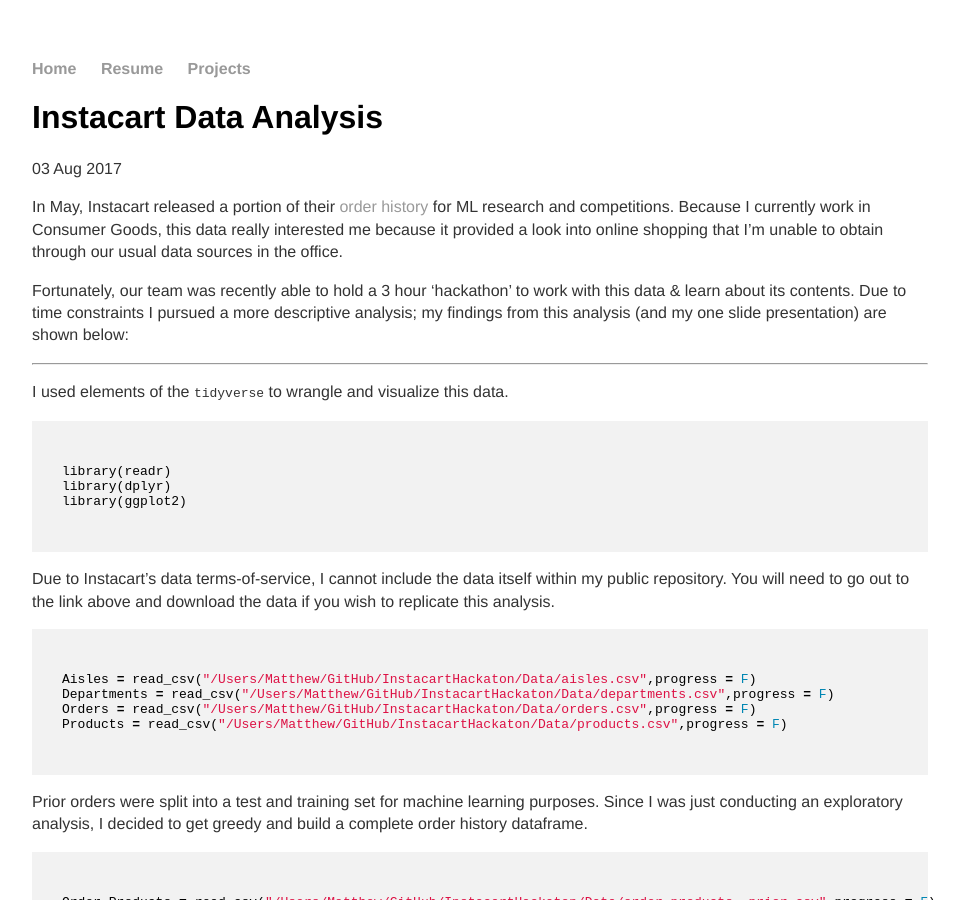
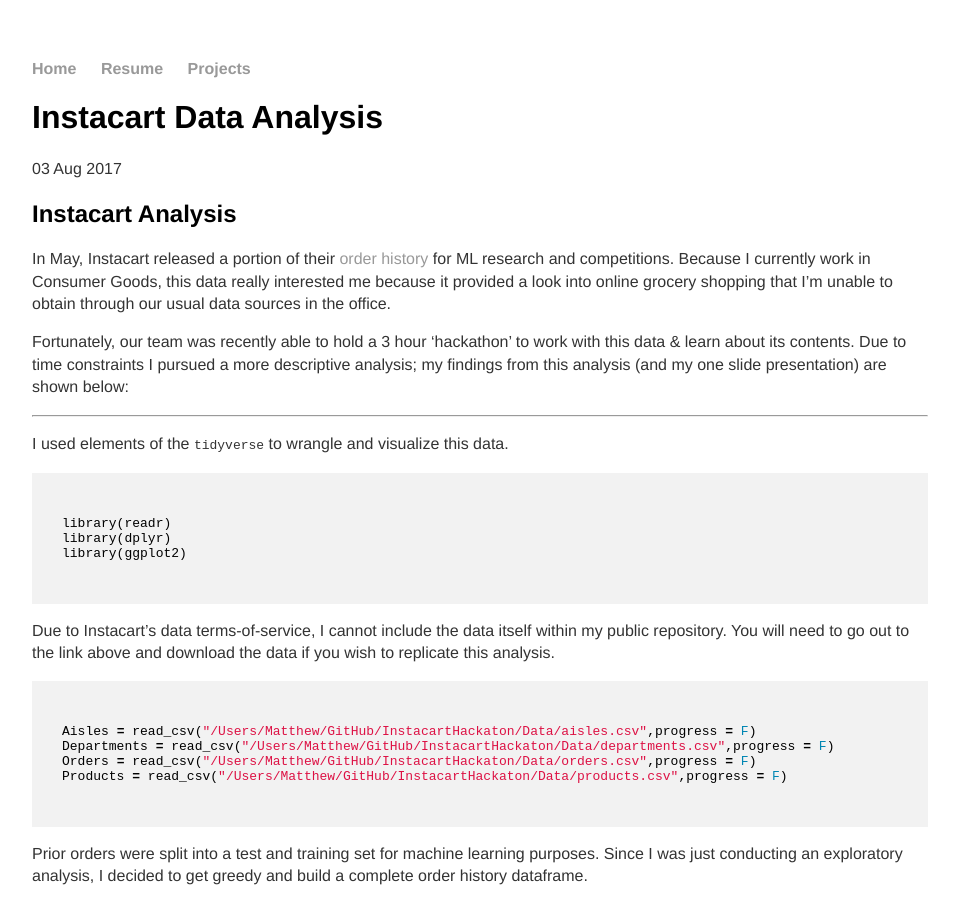
Before and after one commit to MatthewBrower/matthewbrower.github.io, a Jekyll site: the page built from _posts/2017-08-03-Instacart-Data-Analysis.md, in a window 1280 px wide and 900 px high. Shown: the whole window, without its empty margins (160-1123 px from the left). Built offline with Jekyll 4.4.1, drawn with Linux system fonts in a browser that asks for light colours; our own code applies the rules of GitHub Pages for plain Markdown files.

Commit message:
Update 2017-08-03-Instacart-Data-Analysis.md

```diff
--- a/_posts/2017-08-03-Instacart-Data-Analysis.md
+++ b/_posts/2017-08-03-Instacart-Data-Analysis.md
@@ -1,4 +1,5 @@
-In May, Instacart released a portion of their [order history](https://www.instacart.com/datasets/grocery-shopping-2017) for ML research and competitions.  Because I currently work in Consumer Goods, this data really interested me because it provided a look into online shopping that I'm unable to obtain through our usual data sources in the office.
+## Instacart Analysis
+In May, Instacart released a portion of their [order history](https://www.instacart.com/datasets/grocery-shopping-2017) for ML research and competitions.  Because I currently work in Consumer Goods, this data really interested me because it provided a look into online grocery shopping that I'm unable to obtain through our usual data sources in the office.
 
 Fortunately, our team was recently able to hold a 3 hour 'hackathon' to work with this data &amp; learn about its contents.   Due to time constraints I pursued a more descriptive analysis; my findings from this analysis (and my one slide presentation) are shown below:
 
```
